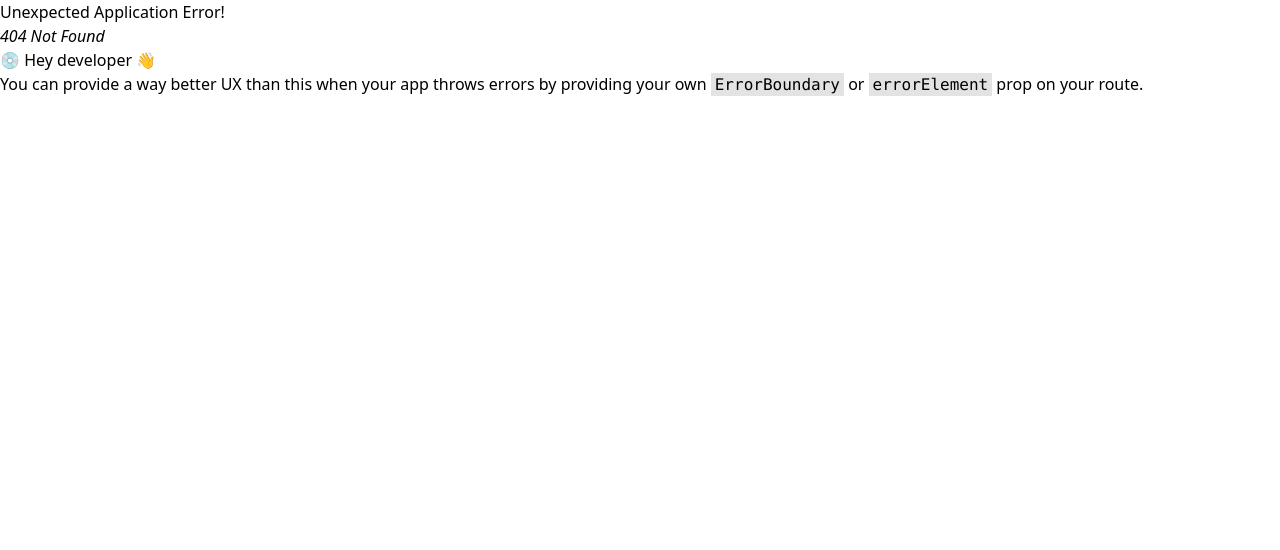
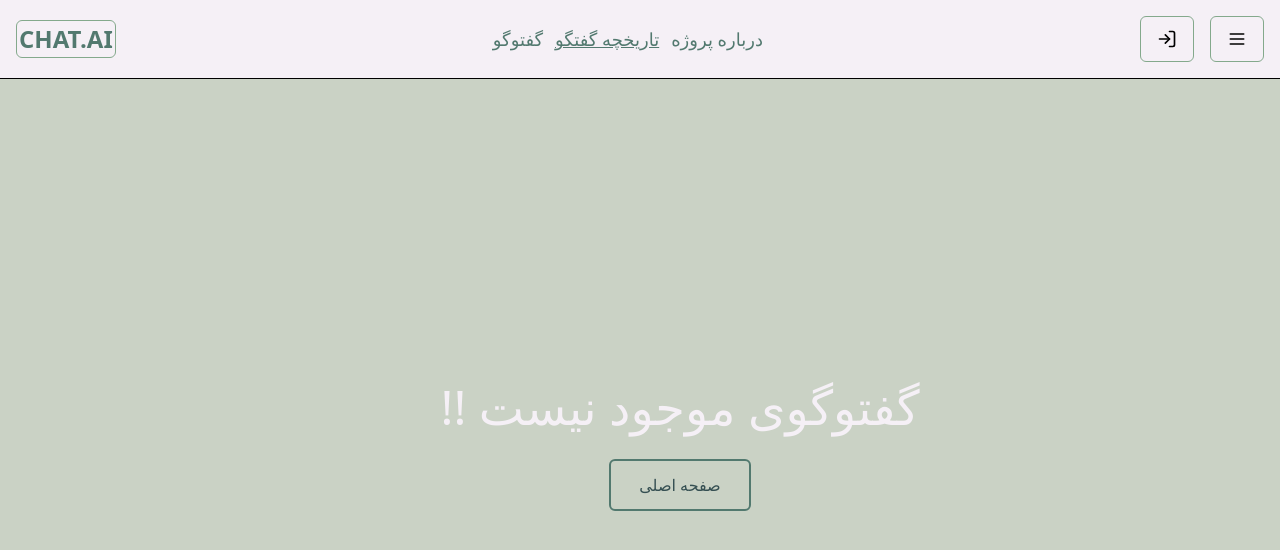
Before and after one commit to Mhorg8/chatBotAi, a React (Vite) app: page /history in a window 1280 px wide. Before the commit this address had no page. Shown: the top 550 px of the page. Built offline with nearby package versions, Linux system fonts and the light colour scheme; a web font is replaced by a local one.

Commit message:
finished hostory page

```diff
--- a/src/App.tsx
+++ b/src/App.tsx
@@ -7,6 +7,7 @@ import Loader from "./components/Loader";
 import { RootState } from "./store/store";
 import { ADD_NEW_PROMPT } from "./store/promptSlice";
 import { LuMic } from "react-icons/lu";
+import { Conversation } from "./types";
 
 function App() {
   const [havePrompt, setHavePrompt] = useState(false);
@@ -14,6 +15,7 @@ function App() {
   const [answer, setAnswer] = useState("");
   const [loading, setLoading] = useState(false);
   const prompts = useSelector((state: RootState) => state.prompt.propmpts);
+  const [convesation, setConversation] = useState<Conversation[]>([]);
   const dispatch = useDispatch();
 
   useEffect(() => {
@@ -29,11 +31,21 @@ function App() {
       if (response) {
         setHavePrompt(true);
 
+        // Format the response
         let formatted = response.replace(/\n/g, "<br />");
         formatted = formatted.replace(/\*\*(.*?)\*\*/g, "<strong>$1</strong>");
 
+        // Update the state with the formatted answer
         setAnswer(formatted);
         dispatch(ADD_NEW_PROMPT(prompt));
+
+        const chat: Conversation = {
+          prompt: prompt,
+          answer: formatted,
+        };
+
+        setConversation((prev) => [...prev, chat]);
+        localStorage.setItem("conversations", JSON.stringify(convesation));
       } else {
         alert("Something went wrong, check your location");
       }
--- a/src/main.tsx
+++ b/src/main.tsx
@@ -9,6 +9,7 @@ import { Provider } from "react-redux";
 import AboutPage from "./pages/About.tsx";
 import LoginPage from "./pages/Login.tsx";
 import RegisterPage from "./pages/Register.tsx";
+import HistoryPage from "./pages/History.tsx";
 
 const router = createBrowserRouter([
   {
@@ -19,6 +20,7 @@ const router = createBrowserRouter([
   { path: "/about", element: <AboutPage /> },
   { path: "/login", element: <LoginPage /> },
   { path: "/register", element: <RegisterPage /> },
+  { path: "/history", element: <HistoryPage /> },
 ]);
 
 createRoot(document.getElementById("root")!).render(
--- /dev/null
+++ b/src/pages/History.tsx
@@ -0,0 +1,83 @@
+import { useEffect, useState } from "react";
+import Header from "../components/Header";
+import { Conversation } from "../types";
+import { LuTrash } from "react-icons/lu";
+import { Link } from "react-router-dom";
+
+const HistoryPage = () => {
+  const [convesation, setConversation] = useState<Conversation[]>([]);
+  const [isHovered, setIsHovered] = useState<string | null>(null);
+
+  // Fetch all convesation for localStorage in initial render
+  useEffect(() => {
+    const history = localStorage.getItem("conversations");
+    if (history) {
+      setConversation(JSON.parse(history));
+    }
+  }, [history]);
+
+  function handleMouseEnter(prompt: string) {
+    setIsHovered(prompt);
+  }
+  function handleMouseLeave() {
+    setIsHovered(null);
+  }
+  // Remove convesation from both localstorage and state
+  function handleRemoveConversation(prompt: string) {
+    const filterdConversation = convesation.filter(
+      (item) => item.prompt !== prompt
+    );
+
+    localStorage.setItem("conversations", JSON.stringify(filterdConversation));
+    setConversation(filterdConversation);
+  }
+  return (
+    <div className="overflow-hidden">
+      <Header />
+      <div className="min-h-[92dvh] p-10  bg-gray w-full grid grid-cols-1 md:grid-cols-2 lg:grid-cols-4 xl:grdi-cols-4 gap-3">
+        {convesation.length >= 1 ? (
+          convesation.map((item) => {
+            return (
+              <div
+                onMouseEnter={() => handleMouseEnter(item.prompt)}
+                onMouseLeave={handleMouseLeave}
+                key={item.prompt}
+                className="w-full h-[200px] bg-white rounded-xl shadow-lg p-3 hover:scale-125 cursor-pointer relative"
+              >
+                <h3 className="text-xl font-semibold">{item.prompt}</h3>
+                <p
+                  dangerouslySetInnerHTML={{ __html: item.answer }}
+                  className="line-clamp-4 mt-3 text-zinc-700"
+                ></p>
+
+                {item.prompt === isHovered && (
+                  <button
+                    onClick={() => handleRemoveConversation(item.prompt)}
+                    className="absolute top-3 right-3 p-2 bg-zinc-200 rounded-full hover:scale-110"
+                  >
+                    <LuTrash cursor="pointer" />
+                  </button>
+                )}
+              </div>
+            );
+          })
+        ) : (
+          <div className="w-[100dvw] h-full flex flex-col gap-7 items-center justify-center text-white">
+            <h2 className="text-5xl  text-center w-full">
+              !! گفتوگوی موجود نیست
+            </h2>
+
+            <Link
+              to="/"
+              className="py-3 px-7 text-dark-green border-primary border-2 rounded-md hover:bg-primary hover:text-white hoverEffect"
+            >
+              صفحه اصلی
+            </Link>
+          </div>
+        )}
+      </div>
+    </div>
+  );
+};
+
+export default HistoryPage;
--- a/src/types/index.ts
+++ b/src/types/index.ts
@@ -11,3 +11,8 @@ export interface Session {
   createdAt: Date;
   updatedAt: Date;
 }
+
+export interface Conversation {
+  prompt: string;
+  answer: string;
+}
```
